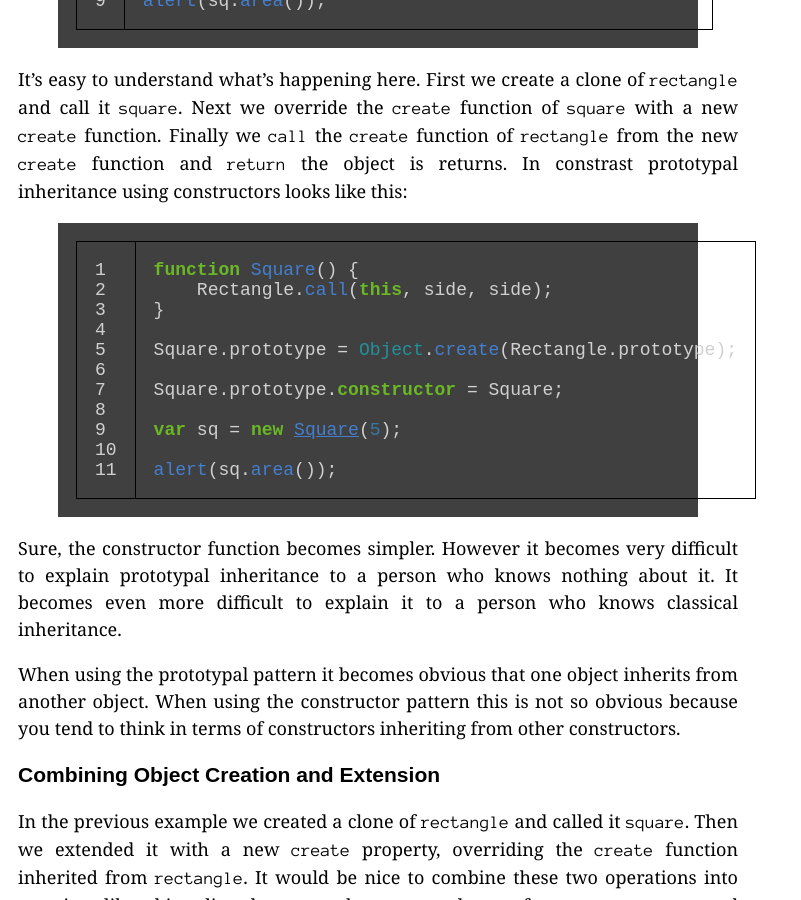
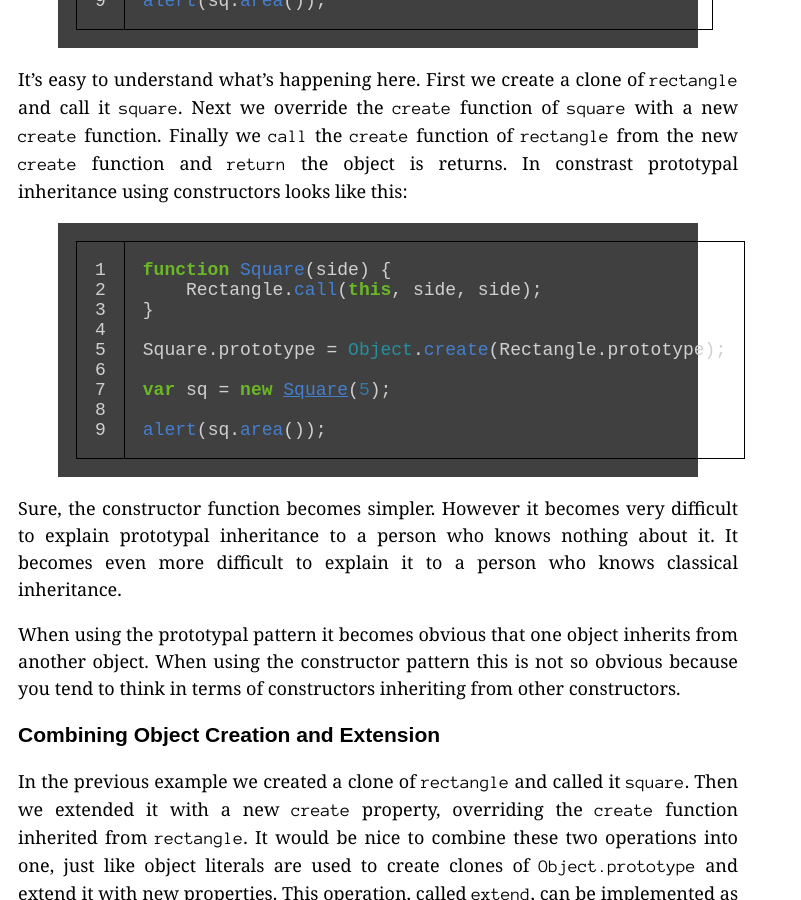
Before and after one commit to aaditmshah/aaditmshah.github.io, a Jekyll site: the page built from _posts/2013-05-26-why-prototypal-inheritance-matters.md, in a window 1280 px wide and 900 px high, scrolled down 7327 px. Shown: the whole window, without its empty margins (0-801 px from the left). Built offline with Jekyll 4.4.1, drawn with Linux system fonts in a browser that asks for light colours; some web fonts are replaced; Markdown is read by kramdown in place of the engine named in the settings; comment, search, counter and statistics services are not loaded.

Commit message:
Correction
Thanks for you article, it is really well written and allowed me to really get a better understanding of Prototypal Inheritance

I noticed one line:
`Square.prototype.constructor = Square;`
I'm not sure if it should be there, as it does not functionality, the code will run the same with out it.

I also noticed within the same code block that a function parameter was missing.

Let me know if I am mistaken, and if not I hope this helps!
Thanks!

```diff
--- a/_posts/2013-05-26-why-prototypal-inheritance-matters.md
+++ b/_posts/2013-05-26-why-prototypal-inheritance-matters.md
@@ -238,13 +238,11 @@ alert(sq.area());
 It's easy to understand what's happening here. First we create a clone of `rectangle` and call it `square`. Next we override the `create` function of `square` with a new `create` function. Finally we `call` the `create` function of `rectangle` from the new `create` function and `return` the object is returns. In constrast prototypal inheritance using constructors looks like this:
 
 {% highlight javascript linenos %}
-function Square() {
+function Square(side) {
     Rectangle.call(this, side, side);
 }
 
 Square.prototype = Object.create(Rectangle.prototype);
-
-Square.prototype.constructor = Square;
 
 var sq = new Square(5);
 
```
